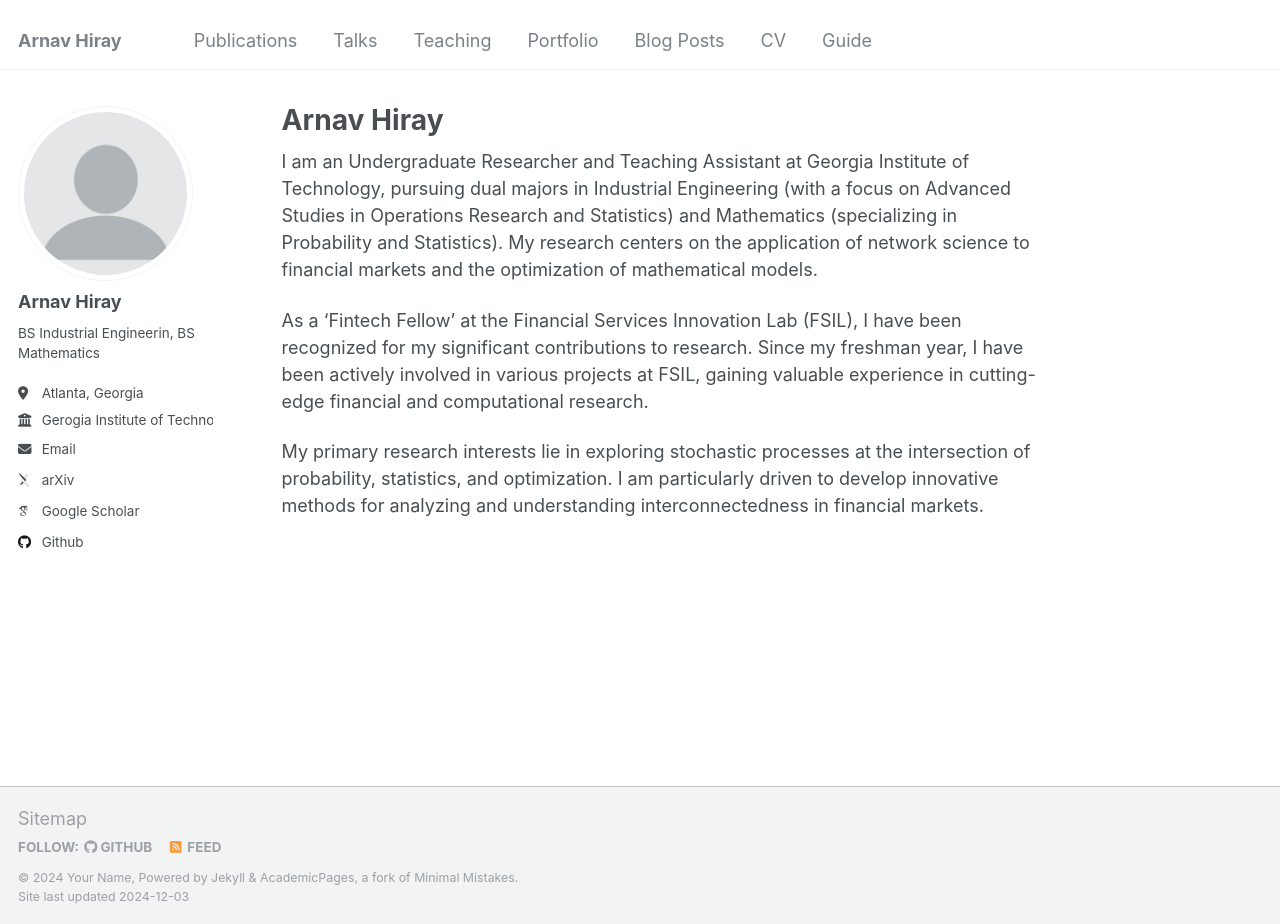
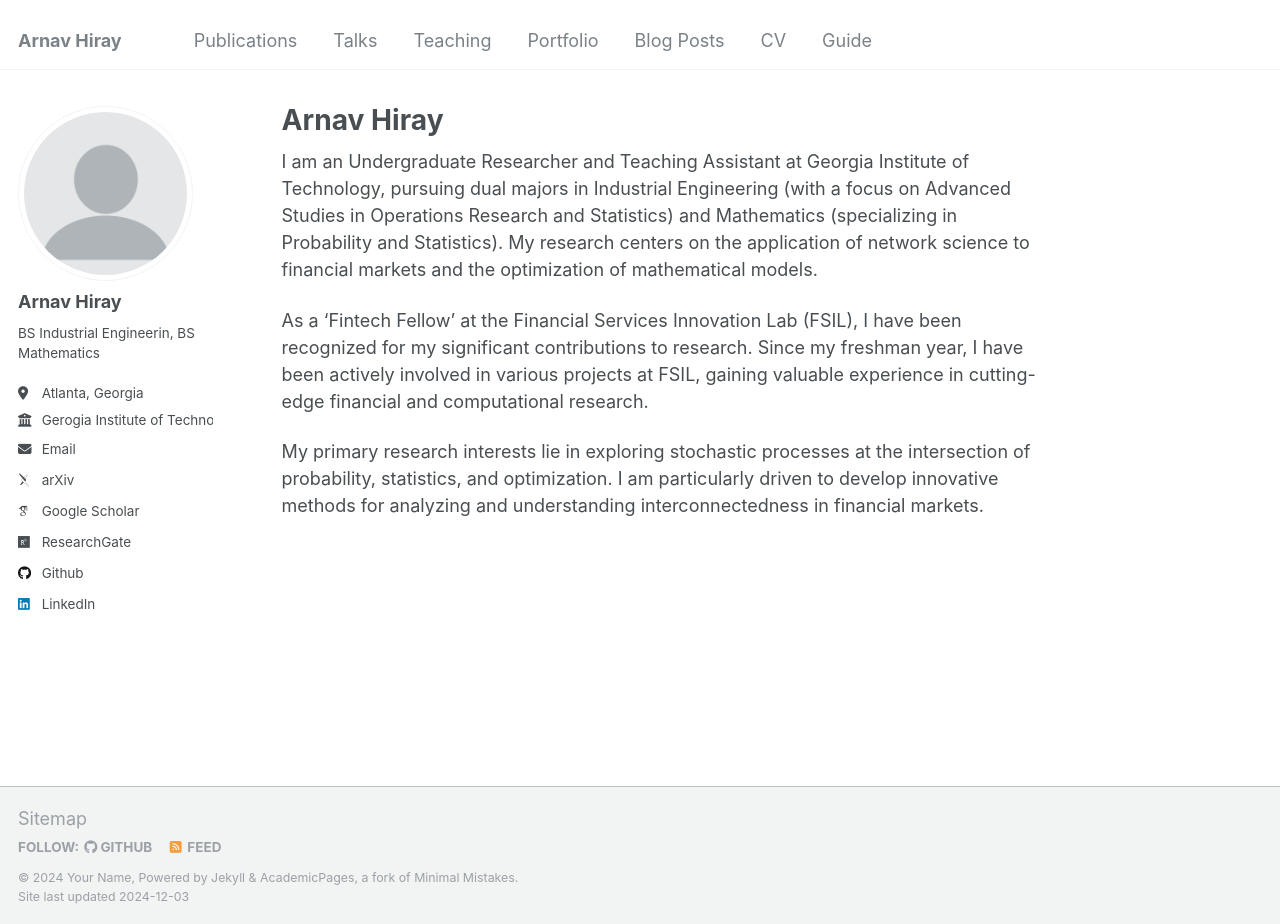
Before and after one commit to AHiray/AHiray.github.io, a Jekyll site: the page built from _pages/about.md, in a window 1280 px wide and 924 px high. Built offline with Jekyll 4.4.1, drawn with Linux system fonts in a browser that asks for light colours; some web fonts are replaced; some of the changed lines change nothing that is shown.

Commit message:
Update _config.yml

```diff
--- a/_config.yml
+++ b/_config.yml
@@ -36,7 +36,7 @@ author:
   orcid            : # URL
   semantic         : # URL
   pubmed           : # URL
-  researchgate     : # URL
+  researchgate     : "https://meritpages.com/Arnav-Hiray/7199999"
   scopus           : # URL
 
   # Repositories and software development
@@ -57,7 +57,7 @@ author:
   keybase          : # Username
   instagram        : # Username
   lastfm           : # Username
-  linkedin         : # Username
+  linkedin         : arnav-hiray
   mastodon         : # URL
   medium           : # URL
   pinterest        : # Username
```
